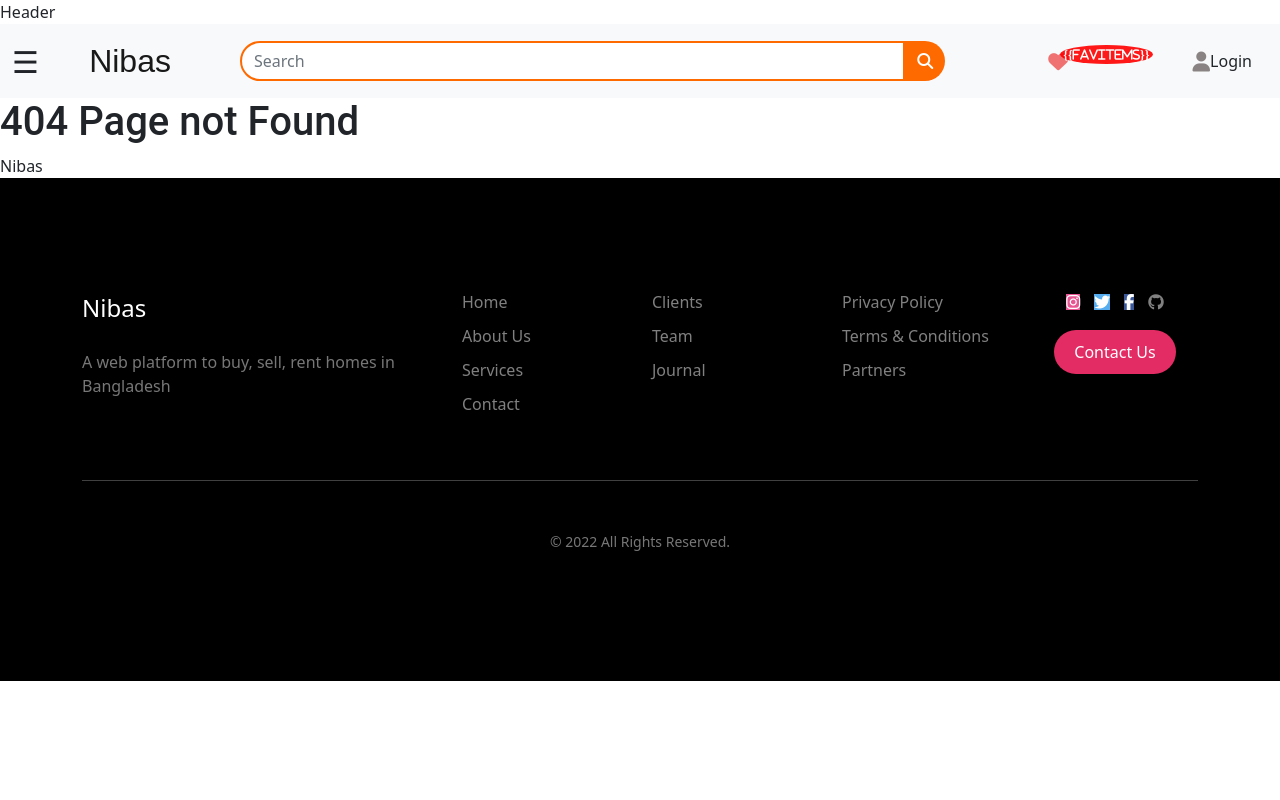
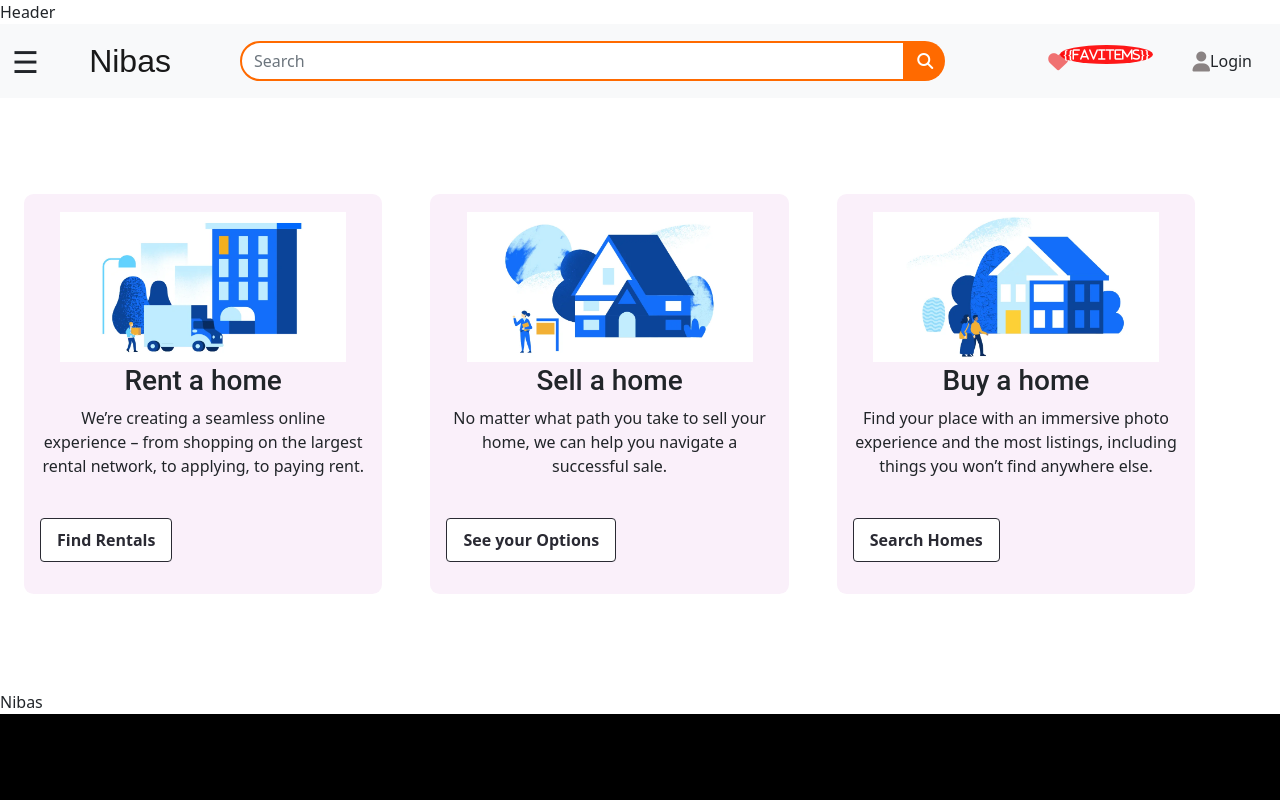
Before and after one commit to fahim1703061/nibas, a React (Create React App) app in the folder frontend/: page /services in a window 1280 px wide. Shown: the top 800 px of the page. Built offline with nearby package versions, Linux system fonts and the light colour scheme.

Commit message:
services page added

```diff
--- a/frontend/src/components/Footer/Footer.js
+++ b/frontend/src/components/Footer/Footer.js
@@ -1,4 +1,5 @@
 import React from 'react'
+import { Link } from 'react-router-dom';
 import './Footer.css'
 
 function Footer() {
@@ -15,7 +16,7 @@ function Footer() {
             <ul class="list-unstyled nav-links">
               <li><a href="/">Home</a></li>
               <li><a href="/">About Us</a></li>
-              <li><a href="/">Services</a></li>
+              <li><Link to="/services">Services</Link></li>
               <li><a href="/">Contact</a></li>
             </ul>
           </div>
--- /dev/null
+++ b/frontend/src/pages/Services/Services.js
@@ -0,0 +1,12 @@
+import React from 'react'
+import ServiceCard from '../../components/ServiceCard/ServiceCard';
+
+function Services() {
+  return (
+    <main>
+        <ServiceCard />
+    </main>
+  )
+}
+
+export default Services;
--- a/frontend/src/routes/PageRoute.js
+++ b/frontend/src/routes/PageRoute.js
@@ -9,6 +9,7 @@ import {
   //pages
 import Error from '../pages/Error/Error';
 import Home from '../pages/Home/Home';
+import Services from '../pages/Services/Services';
 
 function PageRoute() {
   return (
@@ -19,6 +20,7 @@ function PageRoute() {
         <Routes>
           {/* <Link></Link> */}
             <Route exact path='/' element = {<Home />}></Route>
+            <Route exact path='/services' element = {<Services />}></Route>
             <Route  path='*' element = {<Error />}></Route>
         </Routes>
 
```
